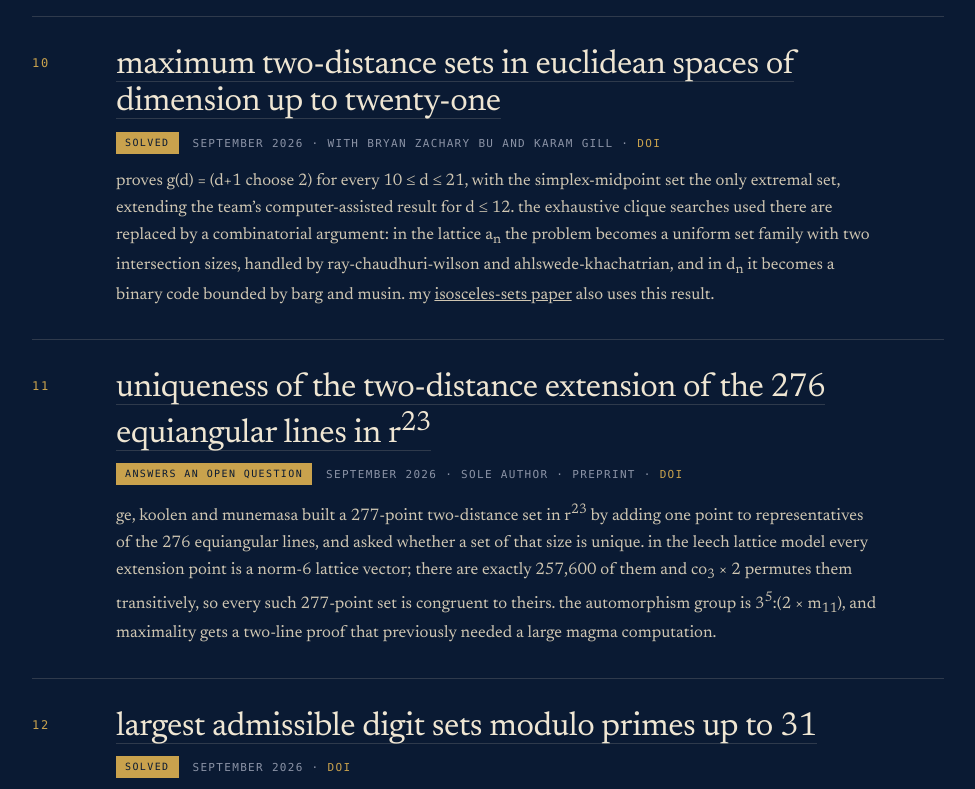
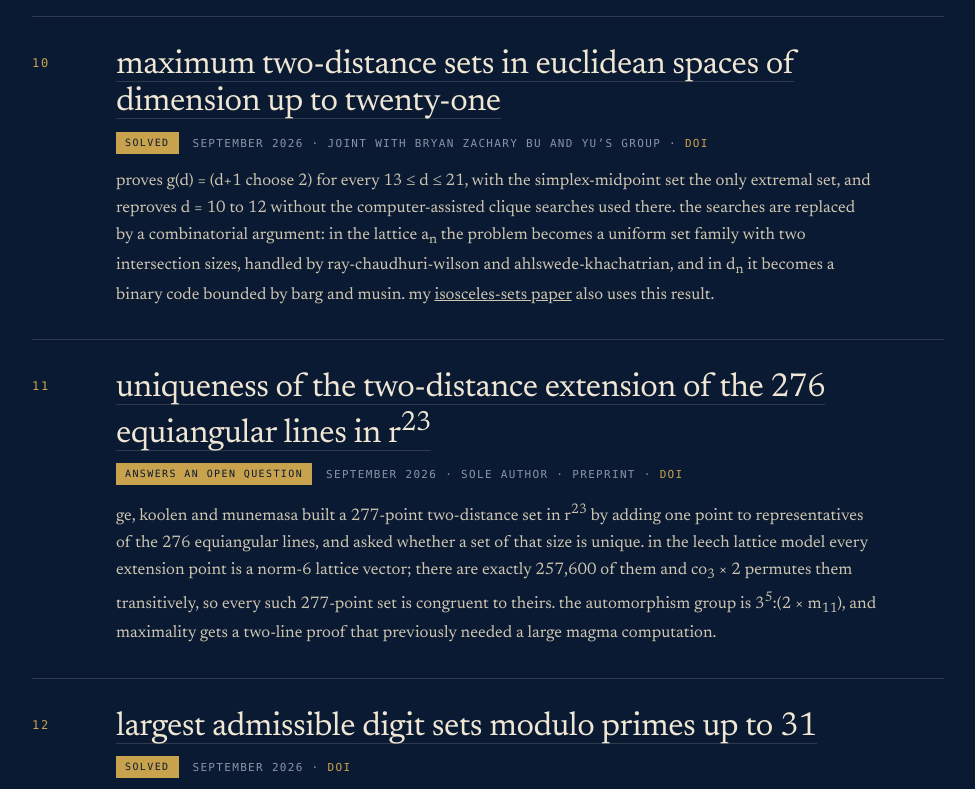
Before and after one commit to hjyi2027/hjyi2027.github.io, a plain HTML site: page research.html in a window 1280 px wide. Shown: the part 5720-6509 px from the top of the page, without its empty margins (152-1127 px from the left). Drawn offline with Linux system fonts and the light colour scheme.

Commit message:
almost-equidistant: drop the polyanskii n = 100 claim; two-distance up to 21: new range 13-21 matches the table, authors now bu and yu's group
Co-Authored-By: Claude Opus 5.5 <noreply@anthropic.com>

```diff
--- a/research.html
+++ b/research.html
@@ -143,8 +143,8 @@
 
 <div class="item" id="two-distance-d21">
   <h3><a href="https://doi.org/10.5281/zenodo.23343372">maximum two-distance sets in euclidean spaces of dimension up to twenty-one</a></h3>
-  <p class="meta"><span class="badge solved">solved</span> september 2026 &middot; with bryan zachary bu and karam gill &middot; <a href="https://doi.org/10.5281/zenodo.23343372">doi</a></p>
-  <p>proves g(d) = (d+1 choose 2) for every 10 &le; d &le; 21, with the simplex-midpoint set the only extremal set, extending the team&rsquo;s computer-assisted result for d &le; 12. the exhaustive clique searches used there are replaced by a combinatorial argument: in the lattice a<sub>n</sub> the problem becomes a uniform set family with two intersection sizes, handled by ray-chaudhuri-wilson and ahlswede-khachatrian, and in d<sub>n</sub> it becomes a binary code bounded by barg and musin. my <a href="#isosceles-sets">isosceles-sets paper</a> also uses this result.</p>
+  <p class="meta"><span class="badge solved">solved</span> september 2026 &middot; joint with bryan zachary bu and yu&rsquo;s group &middot; <a href="https://doi.org/10.5281/zenodo.23343372">doi</a></p>
+  <p>proves g(d) = (d+1 choose 2) for every 13 &le; d &le; 21, with the simplex-midpoint set the only extremal set, and reproves d = 10 to 12 without the computer-assisted clique searches used there. the searches are replaced by a combinatorial argument: in the lattice a<sub>n</sub> the problem becomes a uniform set family with two intersection sizes, handled by ray-chaudhuri-wilson and ahlswede-khachatrian, and in d<sub>n</sub> it becomes a binary code bounded by barg and musin. my <a href="#isosceles-sets">isosceles-sets paper</a> also uses this result.</p>
 </div>
 
 <div class="item" id="equiangular-277">
@@ -183,7 +183,7 @@
 <div class="item" id="almost-equidistant">
   <h3><a href="https://doi.org/10.5281/zenodo.23343407">large almost-equidistant sets from triangle-free strongly regular graphs</a></h3>
   <p class="meta"><span class="badge">new record</span> september 2026 &middot; with bryan zachary bu and karam gill &middot; jmm 2027 abstract submitted, decision pending &middot; <a href="https://doi.org/10.5281/zenodo.23343407">doi</a></p>
-  <p>builds almost-equidistant sets from the hoffman-singleton, gewirtz, m<sub>22</sub> and higman-sims graphs. the best bound previously recorded for every d &ge; 10 was f(d) &ge; 2d + 4; this gives f(10) &ge; 26 and beats 2d + 4 for every 20 &le; d &le; 57, with f(22) &ge; 100. the higman-sims set is a two-distance almost-equidistant set of 100 points in r<sup>22</sup>, answering a question of polyanskii for n = 100.</p>
+  <p>builds almost-equidistant sets from the hoffman-singleton, gewirtz, m<sub>22</sub> and higman-sims graphs. the best bound previously recorded for every d &ge; 10 was f(d) &ge; 2d + 4; this gives f(10) &ge; 26 and beats 2d + 4 for every 20 &le; d &le; 57, with f(22) &ge; 100.</p>
 </div>
 
 <div class="item" id="few-distance">
```
